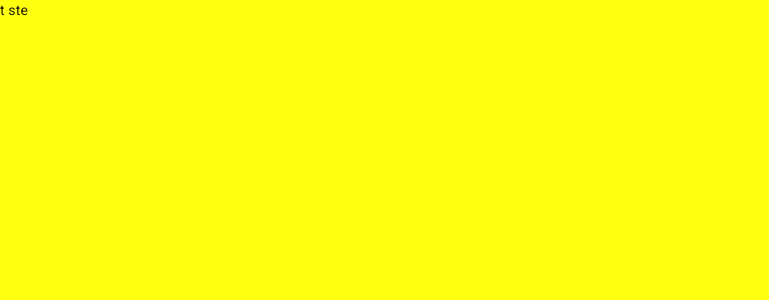
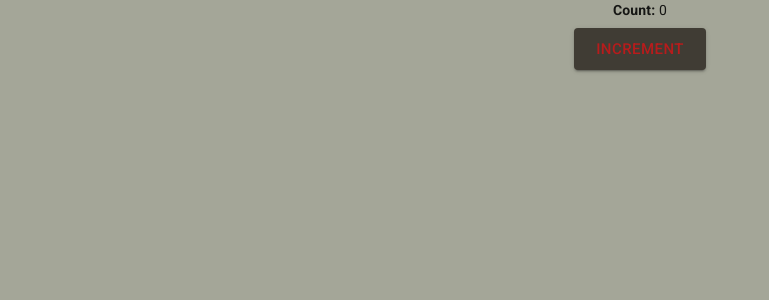
Before and after one commit to antonioferreira312/my-app, a Next.js app: page / in a window 1280 px wide. Shown: the top 300 px of the page, without its empty margins (0-769 px from the left). Built offline with nearby package versions, Linux system fonts and the light colour scheme.

Commit message:
Estilo personalizado pronto

```diff
--- a/src/pages/index.tsx
+++ b/src/pages/index.tsx
@@ -1,5 +1,33 @@
-import React from "react";
+import { Button, Container, Grid } from "@material-ui/core";
+import { useStyles } from "../styles/myStyles";
 
 export default function Home() {
-  return <div>t ste</div>;
+  const myStyles = useStyles();
+  return (
+    <Grid
+      direction="column"
+      justify="space-between"
+      alignItems="center"
+      alignContent="center"
+      container
+      spacing={1}
+    >
+      <Grid item lg>
+        <span>
+          <b>Count: </b>0
+        </span>
+      </Grid>
+
+      <Grid item sm>
+        <Button
+          variant="contained"
+          color="primary"
+          size="large"
+          className={myStyles.button}
+        >
+          increment
+        </Button>
+      </Grid>
+    </Grid>
+  );
 }
--- a/src/styles/Paleta.ts
+++ b/src/styles/Paleta.ts
@@ -7,9 +7,9 @@ interface Themmes{
 }
 
 export const thema1:Themmes = {
-    primary:"#E530FF",
+    primary:"#403C34",
     secondary:"#30FF4B",
-    background:"#ffff10",
+    background:"#A4A698",
     contrastThresHold:3,
     canalOfSet:0.2
 }
--- /dev/null
+++ b/src/styles/myStyles.ts
@@ -0,0 +1,11 @@
+import { makeStyles } from '@material-ui/core/styles';
+import { Autorenew } from '@material-ui/icons';
+import { thema1, thema2 } from './Paleta';
+import { red } from '@material-ui/core/colors';
+
+export const useStyles = makeStyles({
+  button: {
+    border: 0,
+    color: /*thema2.secondary*/ red[900],
+  },
+});
```
Also changed, not shown: src/components/Mirror.tsx (added, +16 -0 lines).
